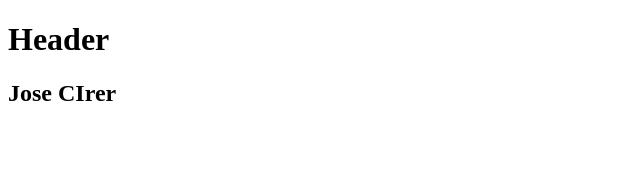
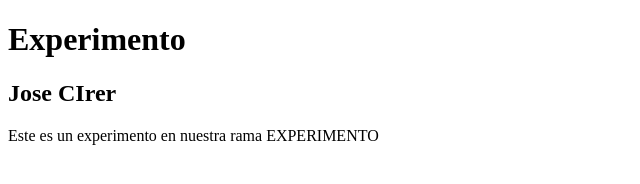
Before and after one commit to jotta008/Prueba, a plain HTML site: page index.html in a window 1280 px wide. Shown: the whole page, without its empty margins (0-640 px from the left). Drawn offline with Linux system fonts and the light colour scheme.

Commit message:
AGreamos footer

```diff
--- a/index.html
+++ b/index.html
@@ -7,10 +7,13 @@
 
 <body>
 	<header>
-		<h1>Header</h1>
+		<h1>Experimento</h1>
 	</header>
 	<div class="container">
 		<h2>Jose CIrer</h2>
 	</div>
+	<footer>
+		<p>Este es un experimento en nuestra rama EXPERIMENTO</p>
+	</footer>
 </body>
 </html>
```
